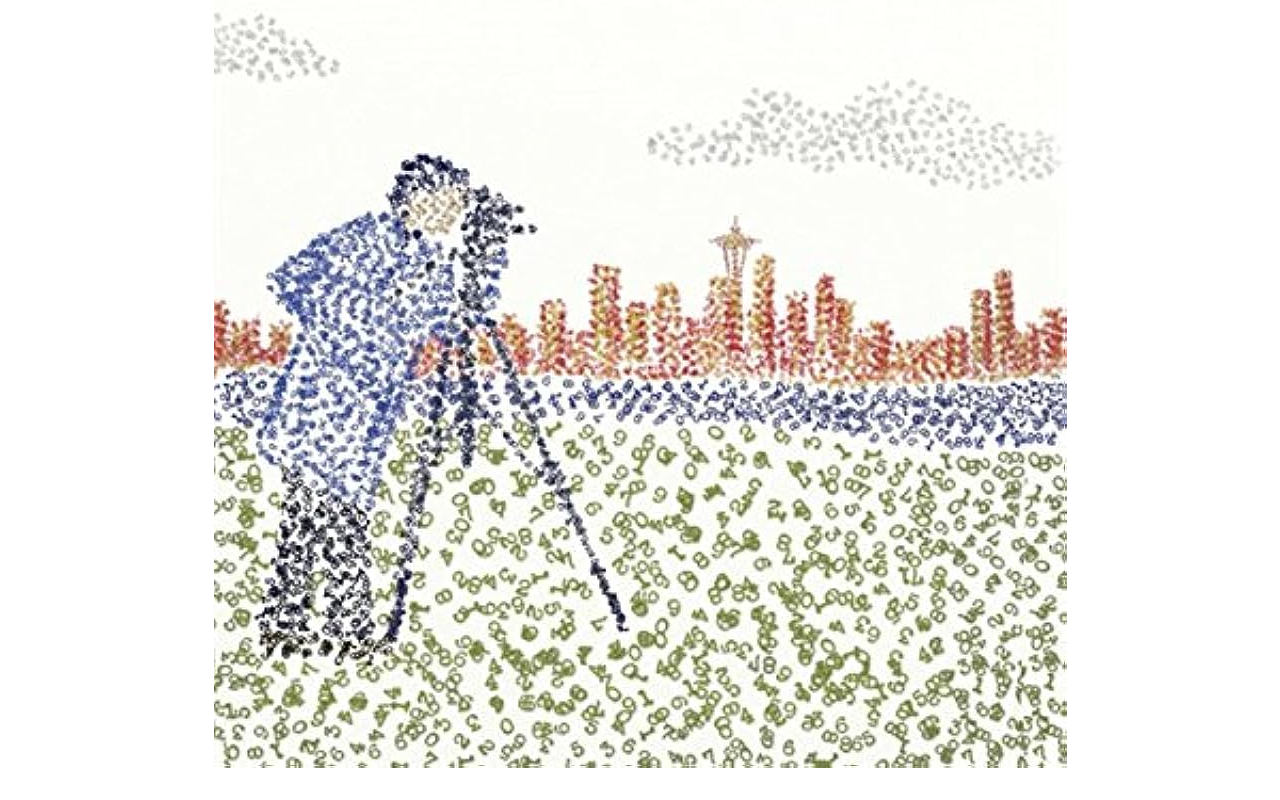
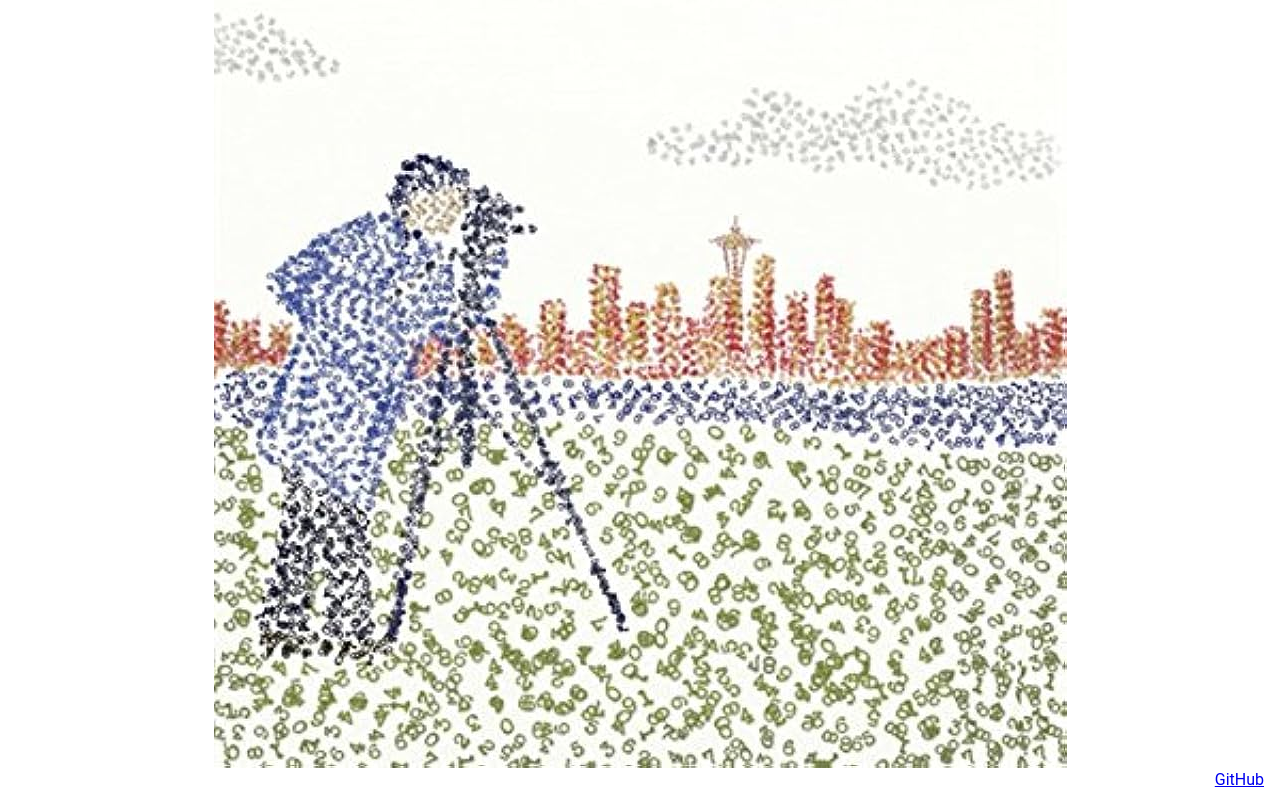
Before and after one commit to GniLudio/ele510-demos, a Vue app: page / in a window 1280 px wide. Shown: the part 410-1210 px from the top of the page. Built offline with nearby package versions, Linux system fonts and the light colour scheme; a small style sheet from the web is missing.

Commit message:
Add link to GitHub repo

```diff
--- a/src/App.vue
+++ b/src/App.vue
@@ -19,7 +19,8 @@
 					</v-tabs-window-item>
 				</v-tabs-window>
 			</v-container>
-
+			<v-footer class="position-absolute bottom-0 right-0"><a
+					href="https://github.com/GniLudio/ele510-demos/">GitHub</a></v-footer>
 		</v-main>
 	</v-app>
 </template>
```
